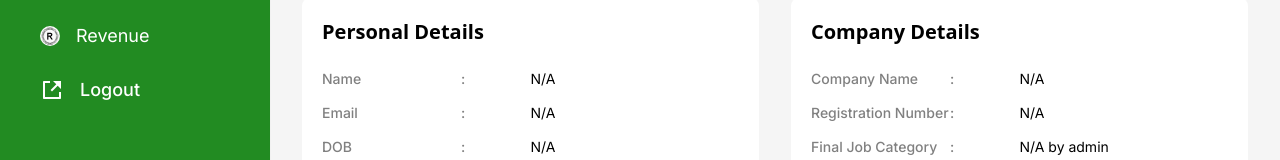
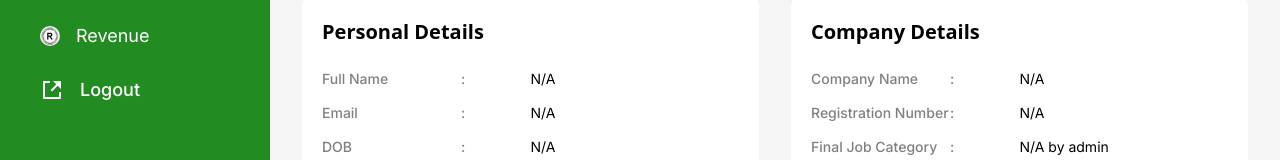
Before and after one commit to abizer53/TeachSA_Admin, a Next.js app: page /job-providers/1 in a window 1280 px wide. Shown: the part 482-642 px from the top of the page. Built offline with nearby package versions, Linux system fonts and the light colour scheme; no server answers.

Commit message:
typo points fixed

```diff
--- a/src/modules/profile/Personal.js
+++ b/src/modules/profile/Personal.js
@@ -9,7 +9,7 @@ export default function Personal({data,type}) {
                 <h4 className='text-black font-sans text-xl font-semibold'>Personal Details</h4>
             </div>
             <div className='w-full flex items-center mt-6'>
-                <h5 className='text-grey font-medium text-sm w-2/6'>Name</h5>
+                <h5 className='text-grey font-medium text-sm w-2/6'>Full Name</h5>
                 <h5 className='text-grey font-medium text-sm w-1/6'>:</h5>
                 <h5 className='text-black font-normal text-sm w-3/6'>{data.full_name ? data.full_name : 'N/A'}</h5>
             </div>
```
